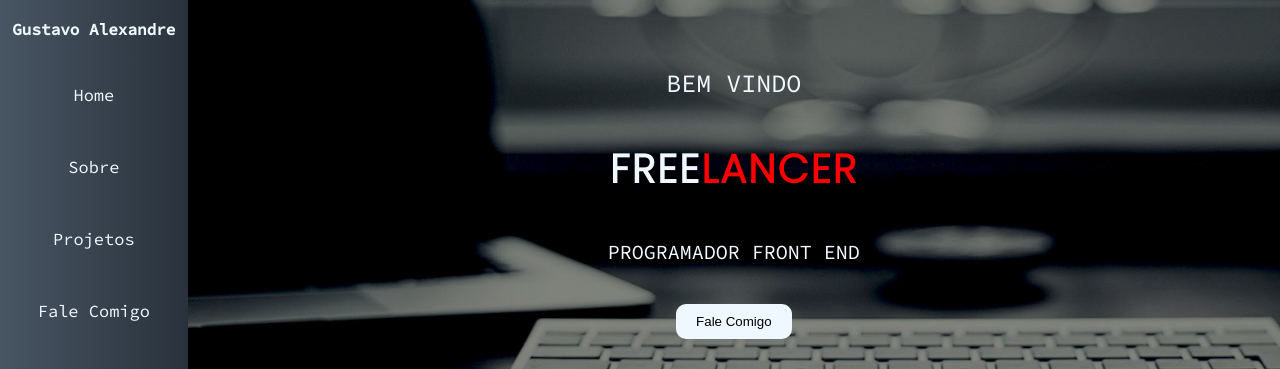
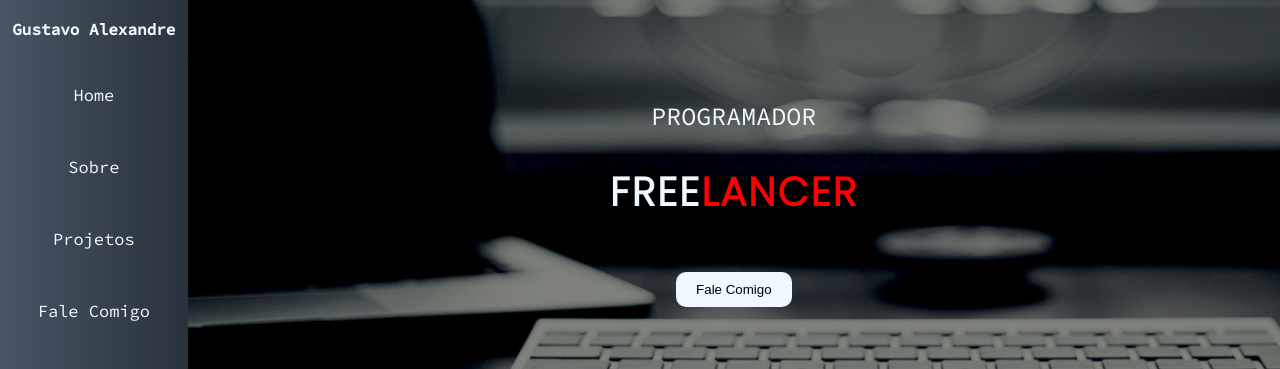
Before and after one commit to Guh777/project-port, a plain HTML site: page index.html in a window 1280 px wide. Shown: the part 197-566 px from the top of the page. Drawn offline with Linux system fonts and the light colour scheme.

Commit message:
primeiro commit

```diff
--- a/index.html
+++ b/index.html
@@ -39,10 +39,10 @@
 
   <section>
 
-    <p class="pUm"> BEM VINDO</p>
+    <p class="pUm">PROGRAMADOR</p>
     <h1 class="pDois"> FREE<spam>LANCER<spam>
     </h1>
-    <p class="pTres">PROGRAMADOR FRONT END</p>
+
     <button onmouseleave='voltaaonormal()' id="botao" onmouseenter="padrao()">Fale Comigo</button>
 
   </section>
--- a/styles.css
+++ b/styles.css
@@ -126,6 +126,7 @@ section {
 }
 
 .pDois {
+  margin-top: -10px;
   font-size: 40px;
   font-family: 'Poppins', sans-serif;
   letter-spacing: 2px;
@@ -133,10 +134,6 @@ section {
 
 }
 
-.pTres {
-  font-size: 20px;
-  font-family: 'Source Code Pro', monospace;
-}
 
 section spam {
   color: red;
@@ -149,6 +146,7 @@ section h1 {
 }
 
 button {
+  margin-top: 10px;
   cursor: pointer;
   padding: 10px 20px;
   background: aliceblue;
```
Also changed, not shown: script.js (line endings or trailing spaces).
